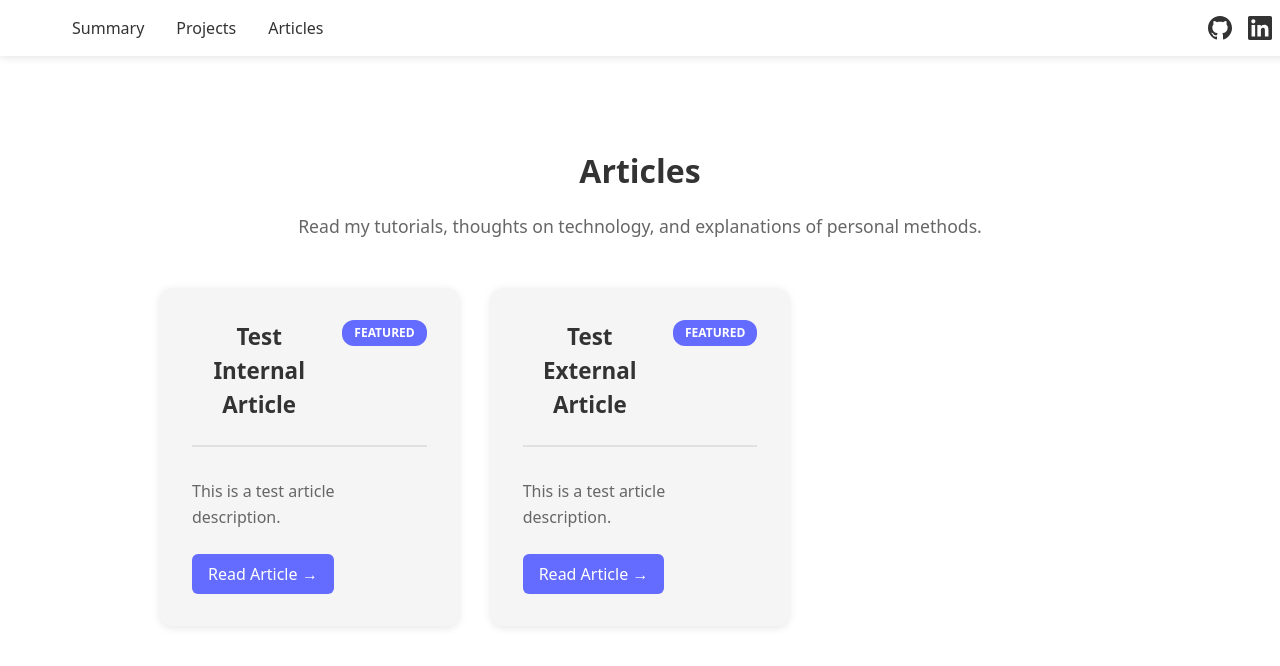
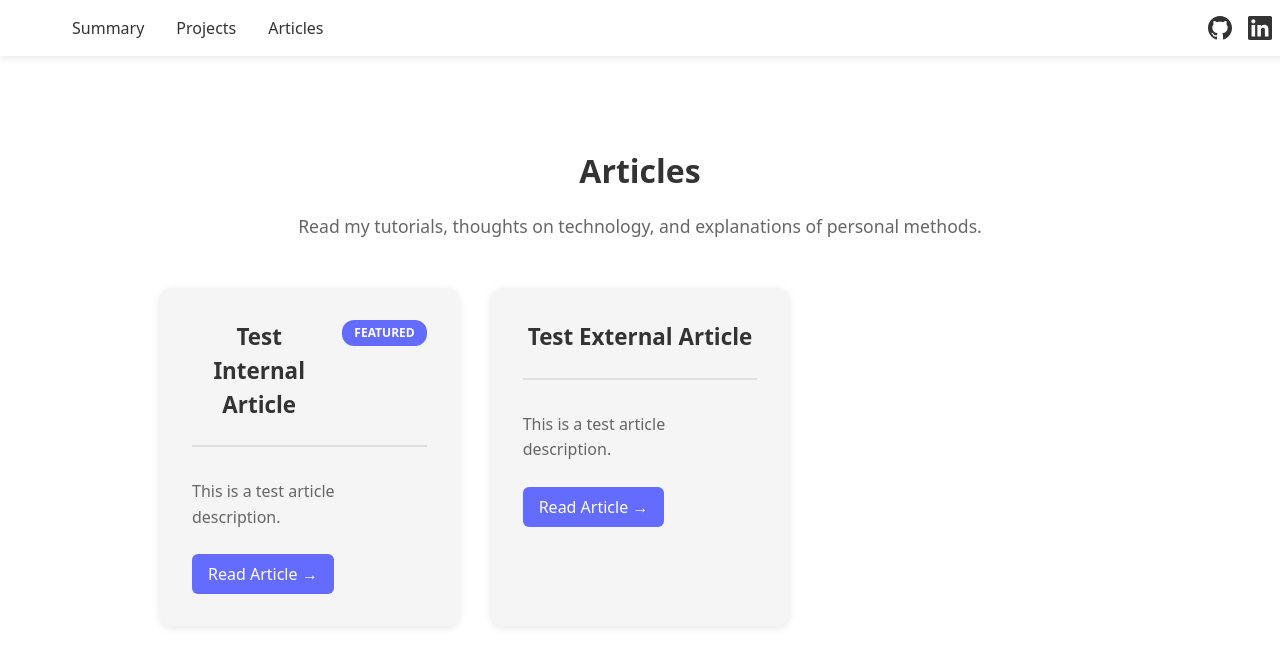
Before and after one commit to zeplar-exe/Portfolio, a React (Vite) app: page /Portfolio/articles in a window 1280 px wide. Shown: the top 666 px of the page. Built offline with nearby package versions, Linux system fonts and the light colour scheme.

Commit message:
Add last_updated and project/article sorting

```diff
--- a/src/articles.json
+++ b/src/articles.json
@@ -3,6 +3,7 @@
         "name": "Test Internal Article",
         "description": "This is a test article description.",
         "featured": true,
+        "last_updated": "2025-12-17",
         "link": {
             "type": "internal",
             "url": "test-article.md"
@@ -11,7 +12,8 @@
     {
         "name": "Test External Article",
         "description": "This is a test article description.",
-        "featured": true,
+        "featured": false,
+        "last_updated": "2025-12-10",
         "link": {
             "type": "external",
             "url": "https://blog.damienjburks.com/prevention-first-cloud-security-escaping-alert-fatigue-for-good-using-turbot"
--- a/src/pages/Articles.tsx
+++ b/src/pages/Articles.tsx
@@ -5,8 +5,17 @@ import { type Article } from '../types/content'
 import './Articles.css'
 
 const Articles = () => {
-  const articles = articlesData as Article[]
   const content = contentData.articles
+
+  // Sort articles: featured first, then by last_updated (most recent first)
+  const articles = (articlesData as Article[]).sort((a, b) => {
+    // Featured items come first
+    if (a.featured !== b.featured) {
+      return a.featured ? -1 : 1
+    }
+    // Then sort by last_updated (most recent first)
+    return new Date(b.last_updated).getTime() - new Date(a.last_updated).getTime()
+  })
 
   const getArticleLink = (article: Article) => {
     if (article.link.type === 'external') {
--- a/src/pages/Projects.tsx
+++ b/src/pages/Projects.tsx
@@ -5,8 +5,17 @@ import { type Project } from '../types/content'
 import './Projects.css'
 
 const Projects = () => {
-  const projects = projectsData as Project[]
   const content = contentData.projects
+
+  // Sort projects: featured first, then by last_updated (most recent first)
+  const projects = (projectsData as Project[]).sort((a, b) => {
+    // Featured items come first
+    if (a.featured !== b.featured) {
+      return a.featured ? -1 : 1
+    }
+    // Then sort by last_updated (most recent first)
+    return new Date(b.last_updated).getTime() - new Date(a.last_updated).getTime()
+  })
 
   const getProjectLink = (project: Project) => {
     if (project.link.type === 'external') {
--- a/src/projects.json
+++ b/src/projects.json
@@ -3,6 +3,7 @@
         "name": "Test Project",
         "description": "This is a test project description.",
         "featured": true,
+        "last_updated": "2025-12-17",
         "link": {
             "type": "internal",
             "url": "test-project.md"
--- a/src/types/content.ts
+++ b/src/types/content.ts
@@ -7,6 +7,7 @@ export interface Project {
   name: string
   description: string
   featured: boolean
+  last_updated: string
   link: Link
   hosts: {
     github?: string
@@ -19,5 +20,6 @@ export interface Article {
   name: string
   description: string
   featured: boolean
+  last_updated: string
   link: Link
 }
```
